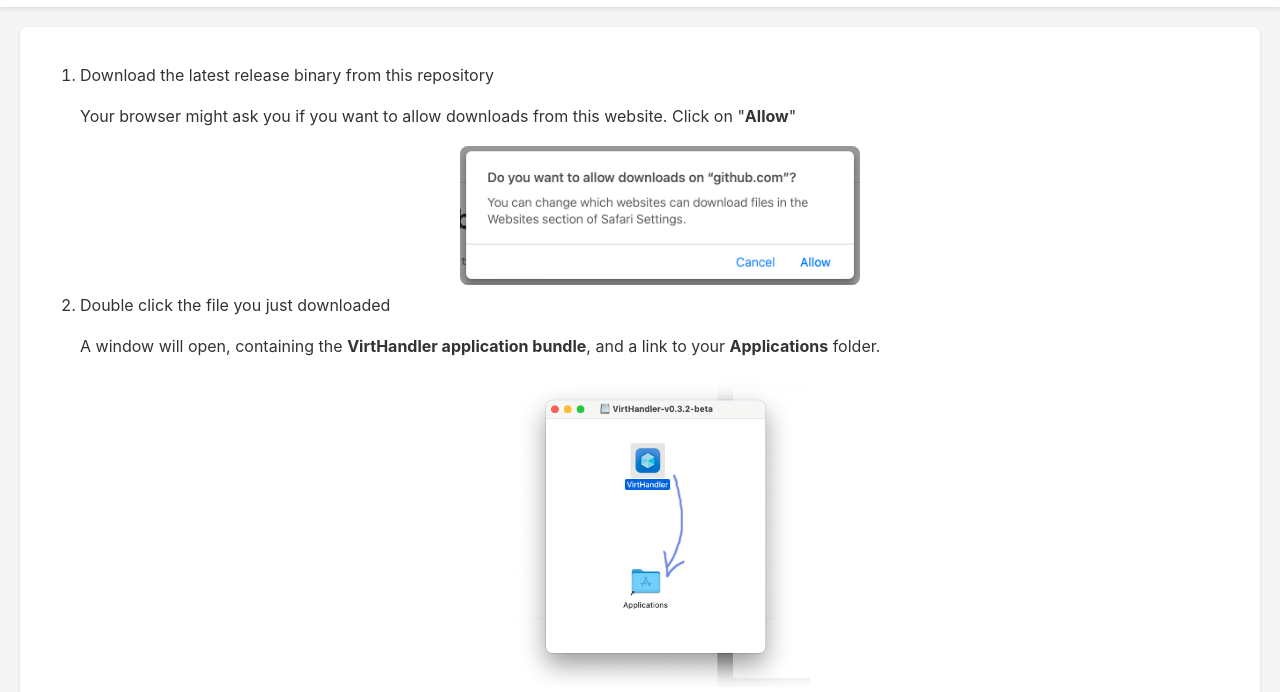
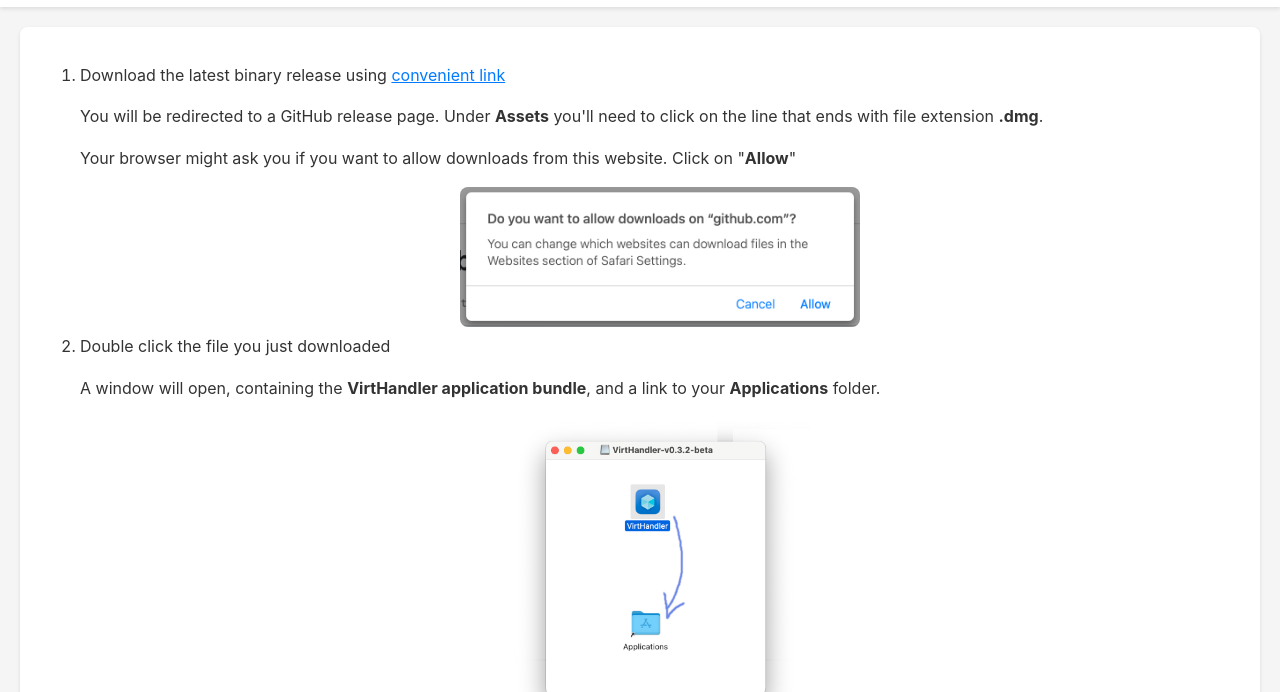
Before and after one commit to iOmega8561/VirtHandlerWiki, a plain HTML site: page setup-help.html in a window 1280 px wide. Shown: the part 107-799 px from the top of the page. Drawn offline with Linux system fonts and the light colour scheme.

Commit message:
Fixed macos-help last card header, added release link to setup-help

```diff
--- a/setup-help.html
+++ b/setup-help.html
@@ -21,7 +21,8 @@
     <main>
         <div class="card">
             <ol>
-                <li>Download the latest release binary from this repository
+                <li>Download the latest binary release using <a href="https://github.com/iOmega8561/VirtHandlerWiki/releases/latest">convenient link</a>
+                    <p>You will be redirected to a GitHub release page. Under <strong>Assets</strong> you'll need to click on the line that ends with file extension <strong>.dmg</strong>.</p>
                     <p>Your browser might ask you if you want to allow downloads from this website. Click on "<strong>Allow</strong>"</p>
                     <div align="center">
                         <img src="./assets/allowdownload.png" width="400" alt="Allow Download"/>
```
Also changed, not shown: macos-help.html (+1 -1 lines).
